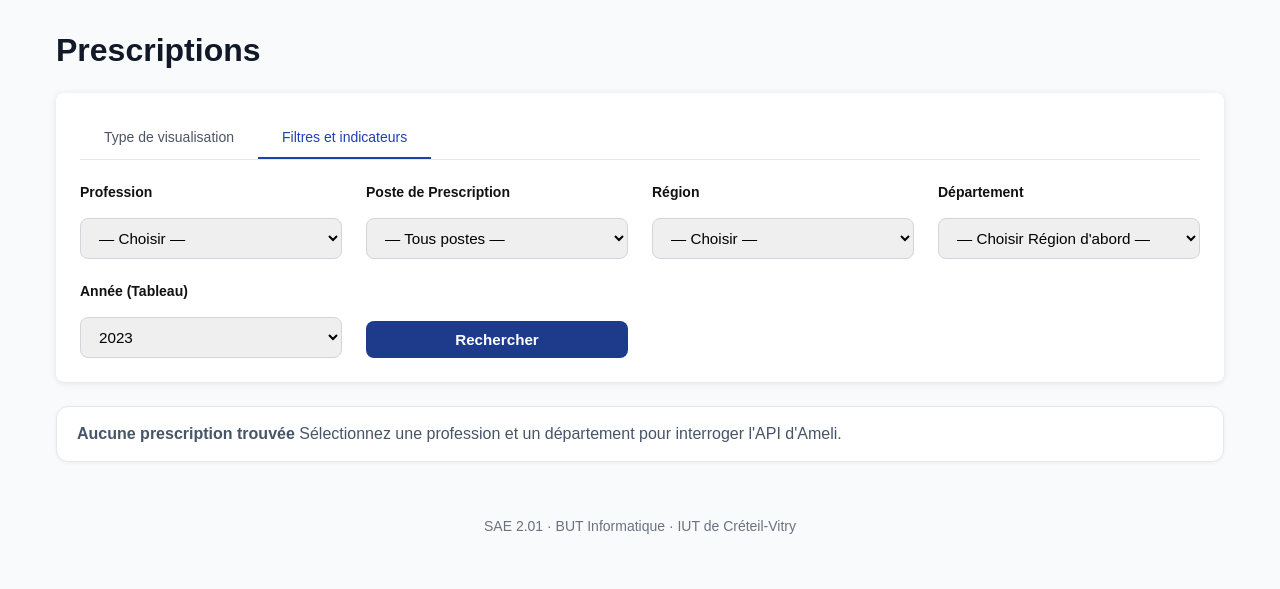
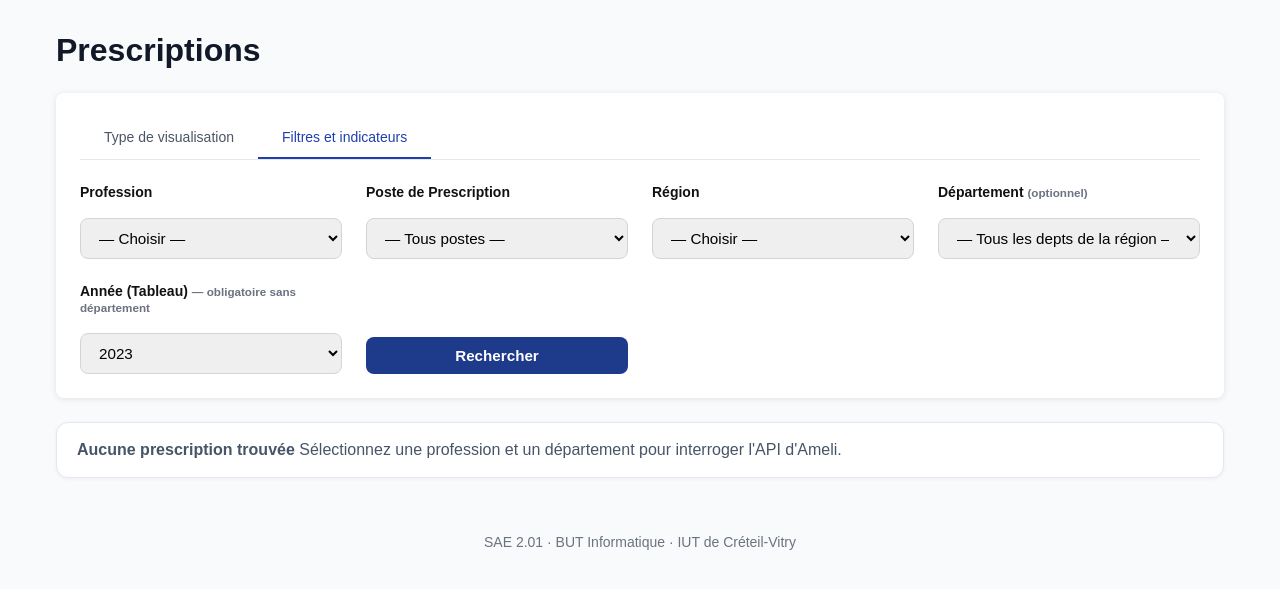
Before and after one commit to simon-jamain/SAE201-App, a Flask app: page /medicaments in a window 1280 px wide, after a click on "Filtres et indicateurs". Shown: the part 140-729 px from the top of the page. Run offline with Flask 3, Linux system fonts and the light colour scheme; data that the repository does not hold is empty.

Commit message:
Ajout dans la selection tout dep et tout année

```diff
--- a/controllers/dashboard.py
+++ b/controllers/dashboard.py
@@ -1,4 +1,5 @@
 from flask import Blueprint, render_template, request
+from concurrent.futures import ThreadPoolExecutor, as_completed
 from models.db import Session
 from models.dimensions import ProfessionSante, Departement, Region, PostePrescription
 from services.ameli_api import AmeliAPI
@@ -33,60 +34,121 @@ def medicaments():
         profession_id  = request.args.get("profession_id",  type=int)
         departement_id = request.args.get("departement_id", type=int)
         region_id      = request.args.get("region_id",      type=int)
-        annee          = request.args.get("annee",           type=int, default=2023)
+        annee          = request.args.get("annee",           type=int)
         poste_id       = request.args.get("poste_id",       type=int)
 
-        # Formulaire non soumis
-        if not all([profession_id, departement_id]):
+        # Formulaire non soumis : seule la profession est obligatoire
+        if not profession_id:
             return render_template("prescription.html",
                                    regions=regions, professions=professions, postes=postes)
 
         prof  = session.get(ProfessionSante, profession_id)
-        dept  = session.get(Departement, departement_id)
+        dept  = session.get(Departement, departement_id) if departement_id else None
+        reg   = session.get(Region, region_id) if region_id else None
         poste = session.get(PostePrescription, poste_id) if poste_id else None
 
-        code_dept = str(dept.code).strip()
+        # ---------------------------------------------------------------
+        # LOGIQUE MODES :
+        #   Mode A — Département sélectionné  → toutes les années,
+        #                                        tableau : Année | Poste | Volume | Montant
+        #   Mode B — Région seulement          → une année obligatoire,
+        #                                        tableau : Département | Poste | Volume | Montant
+        # ---------------------------------------------------------------
+        if dept:
+            # MODE A : un seul département
+            # → année optionnelle : si choisie on filtre, sinon toutes les années
+            mode               = "dept"
+            depts_a_interroger = [dept]
+            annee_filtre_tab   = annee  # None = toutes les années
+        elif reg:
+            # MODE B : région entière, une année obligatoire
+            mode = "region"
+            if not annee:
+                return render_template("prescription.html",
+                                       regions=regions, professions=professions, postes=postes,
+                                       erreur_filtre="Veuillez sélectionner une année pour afficher les données par département.")
+            annee_filtre_tab = annee
+            depts_a_interroger = (
+                session.query(Departement)
+                .filter(Departement.region_id == reg.id)
+                .order_by(Departement.code)
+                .all()
+            )
+        else:
+            return render_template("prescription.html",
+                                   regions=regions, professions=professions, postes=postes,
+                                   erreur_filtre="Veuillez sélectionner au moins une région.")
 
-        where_tableau = f"annee=date'{annee}' AND departement=\"{code_dept}\" AND profession_sante=\"{prof.libelle}\""
-        where_courbe  = f"departement=\"{code_dept}\" AND profession_sante=\"{prof.libelle}\""
+        def _requete_dept(d):
+            """Effectue les deux requêtes API pour un département donné."""
+            code = str(d.code).strip()
+            where_tab = f'profession_sante="{prof.libelle}" AND departement="{code}"'
+            where_evo = f'profession_sante="{prof.libelle}" AND departement="{code}"'
 
-        if poste:
-            where_tableau += f' AND poste_prescription="{poste.id}"'
-            where_courbe  += f' AND poste_prescription="{poste.id}"'
+            # Filtre année si défini (obligatoire en mode région, optionnel en mode département)
+            if annee_filtre_tab:
+                where_tab += f" AND annee=date'{annee_filtre_tab}'"
+            if poste:
+                where_tab += f' AND poste_prescription="{poste.id}"'
+                where_evo += f' AND poste_prescription="{poste.id}"'
 
-        donnees_api = api._requete("prescriptions", {
-            "select": "annee, poste_prescription, libelle_poste_prescription, montant_total_prescription_integer, montant_moyen_prescription_integer",
-            "where":  where_tableau,
-            "limit":  100
-        })
+            tab = api._requete("prescriptions", {
+                "select": "annee, poste_prescription, libelle_poste_prescription, "
+                          "montant_total_prescription_integer, montant_moyen_prescription_integer",
+                "where": where_tab,
+                "limit": 200,
+            })
+            evo = api._requete("prescriptions", {
+                "select": "annee, montant_total_prescription_integer, montant_moyen_prescription_integer",
+                "where": where_evo,
+                "limit": 100,
+            })
+            return d, tab, evo
 
-        donnees_evolution = api._requete("prescriptions", {
-            "select": "annee, montant_total_prescription_integer, montant_moyen_prescription_integer",
-            "where":  where_courbe,
-            "limit":  100
-        })
+        # Requêtes parallèles (1 thread par département, max 10 simultanés)
+        tous_tab, tous_evo = [], []
+        with ThreadPoolExecutor(max_workers=min(10, len(depts_a_interroger))) as executor:
+            futures = {executor.submit(_requete_dept, d): d for d in depts_a_interroger}
+            for future in as_completed(futures):
+                dept_obj, tab, evo = future.result()
+                if tab:
+                    for row in tab:
+                        row["_dept_obj"] = dept_obj   # on attache le département à chaque ligne
+                    tous_tab.extend(tab)
+                if evo: tous_evo.extend(evo)
 
-        if donnees_api is None or donnees_evolution is None:
+        if not tous_tab and not tous_evo:
             return render_template("erreur.html", type="api",
                 message="L'API data.ameli.fr n'a pas répondu ou aucun résultat ne correspond."), 503
 
+        # Agrégation des résultats tableau
         resultats = []
-        for r in donnees_api:
+        for r in tous_tab:
             annee_brute = r.get("annee")
+            annee_val   = int(annee_brute[:4]) if annee_brute else (annee or 0)
+            dept_obj    = r.get("_dept_obj")
             resultats.append({
-                "annee":            int(annee_brute[:4]) if annee_brute else annee,
+                "annee":            annee_val,
+                "departement_code": dept_obj.code    if dept_obj else "",
+                "departement_nom":  dept_obj.libelle if dept_obj else "",
                 "poste":            r.get("libelle_poste_prescription") or "Inconnu",
                 "nb_prescriptions": r.get("montant_moyen_prescription_integer") or 0,
-                "montant_total":    r.get("montant_total_prescription_integer") or 0
+                "montant_total":    r.get("montant_total_prescription_integer") or 0,
             })
-        resultats.sort(key=lambda x: x["annee"])
 
+        # Tri : Mode A → par année ; Mode B → par département
+        if mode == "dept":
+            resultats.sort(key=lambda x: x["annee"])
+        else:
+            resultats.sort(key=lambda x: (x["departement_code"], x["poste"]))
+
+        # Agrégation de l'évolution (graphique)
         evolution_dict = {}
-        for r in donnees_evolution:
+        for r in tous_evo:
             annee_brute = r.get("annee")
-            annee_key   = int(annee_brute[:4]) if annee_brute else annee
+            annee_key   = int(annee_brute[:4]) if annee_brute else (annee or 0)
             if annee_key not in evolution_dict:
-                evolution_dict[annee_key] = {"annee": annee_key, "nb_prescriptions": 0, "montant_total": 0}
+                evolution_dict[annee_key] = {"annee": annee_key, "nb_prescriptions": 0, "montant_total": 0.0}
             evolution_dict[annee_key]["nb_prescriptions"] += int(r.get("montant_moyen_prescription_integer") or 0)
             evolution_dict[annee_key]["montant_total"]    += float(r.get("montant_total_prescription_integer") or 0)
 
@@ -97,7 +159,10 @@ def medicaments():
 
         return render_template("prescription.html",
                                regions=regions, professions=professions, postes=postes,
-                               prof=prof, dept=dept, annee=annee,
+                               prof=prof, dept=dept, reg=reg,
+                               depts_interroges=depts_a_interroger,
+                               mode=mode,
+                               annee=annee,
                                poste_id=poste_id, poste=poste,
                                resultats=resultats, evolution=evolution,
                                total_boites=total_boites, total_montant=total_montant)
--- a/templates/prescription.html
+++ b/templates/prescription.html
@@ -53,19 +60,26 @@
         </div>
 
         <div class="filter-group">
-          <label>Département</label>
-          <select name="departement_id" id="pp-dept" required>
+          <label>Département <small style="color:#6b7280;">(optionnel)</small></label>
+          <select name="departement_id" id="pp-dept">
             {% if dept %}
+            <option value="">— Tous les depts de la région —</option>
             <option value="{{ dept.id }}" selected>{{ dept.code }} – {{ dept.libelle }}</option>
             {% else %}
-            <option value="">— Choisir Région d'abord —</option>
+            <option value="">— Tous les depts de la région —</option>
             {% endif %}
           </select>
         </div>
 
-        <div class="filter-group">
-          <label>Année (Tableau)</label>
-          <select name="annee" required>
+        <div class="filter-group" id="filtre-annee-groupe">
+          <label>
+            Année (Tableau)
+            <small id="annee-hint" style="color:#6b7280; display:none;">
+              — obligatoire sans département
+            </small>
+          </label>
+          <select name="annee" id="filtre-annee">
+            <option value="" {% if not annee %}selected{% endif %}>— Toutes les années —</option>
             {% for a in range(2023, 2018, -1) %}
             <option value="{{ a }}" {% if annee == a %}selected{% endif %}>{{ a }}</option>
             {% endfor %}
@@ -89,8 +110,12 @@
     <div class="mc-val" style="font-size:15px; font-weight:600;">{{ prof.libelle }}</div>
   </div>
   <div class="metric-card">
-    <div class="mc-label">Département</div>
+    <div class="mc-label">Territoire</div>
+    {% if dept %}
     <div class="mc-val" style="font-size:15px; font-weight:600;">{{ dept.code }} – {{ dept.libelle }}</div>
+    {% elif reg %}
+    <div class="mc-val" style="font-size:15px; font-weight:600;">{{ reg.libelle }} ({{ depts_interroges|length }} depts)</div>
+    {% endif %}
   </div>
   {% if poste %}
   <div class="metric-card">
@@ -113,7 +138,11 @@
     <table>
       <thead>
         <tr>
+          {% if mode == 'region' %}
+          <th>Département</th>
+          {% else %}
           <th>Année</th>
+          {% endif %}
           <th>Poste de Prescription</th>
           <th>Volume Moyen</th>
           <th>Montant Total</th>
@@ -204,7 +237,7 @@
     r.addEventListener("change", async (e) => {
       const id = e.target.value;
       d.innerHTML = '<option value="">— Tous les départements —</option>';
-      if (!id) return;
+      if (!id) return;  // si pas de région → option "tous" suffit
       try {
         const res = await fetch(`${BASE_URL}/api/departements/${id}`);
         if (!res.ok) throw new Error("Erreur de récupération");
@@ -224,6 +257,54 @@
 
   setupCascade("pp-region", "pp-dept");
 
+  // Gestion du filtre Année selon le mode
+  // Mode A (département choisi) → année OPTIONNELLE : option "Toutes les années" présente
+  // Mode B (région seule)       → année OBLIGATOIRE : option "Toutes les années" absente, 2023 pré-sélectionné
+  function updateAnneeFiltre() {
+    const deptSel     = document.getElementById("pp-dept");
+    const anneeHint   = document.getElementById("annee-hint");
+    const anneeSelect = document.getElementById("filtre-annee");
+    if (!deptSel || !anneeSelect) return;
+
+    const hasDept = deptSel.value && deptSel.value !== "";
+    const optTout = anneeSelect.querySelector('option[value=""]');
+
+    if (hasDept) {
+      // Mode A : département → "Toutes les années" disponible
+      if (!optTout) {
+        const o = document.createElement("option");
+        o.value = "";
+        o.textContent = "— Toutes les années —";
+        anneeSelect.insertBefore(o, anneeSelect.firstChild);
+      }
+      if (anneeHint) anneeHint.style.display = "none";
+    } else {
+      // Mode B : région seule → retirer l'option "Toutes les années", forcer une année
+      if (optTout) optTout.remove();
+      if (anneeHint) anneeHint.style.display = "inline";
+      // Si aucune année sélectionnée, pré-sélectionner 2023
+      if (!anneeSelect.value) anneeSelect.value = "2023";
+    }
+  }
+
+  // Écouter les changements du select département
+  const ppDeptSelect = document.getElementById("pp-dept");
+  if (ppDeptSelect) {
+    ppDeptSelect.addEventListener("change", updateAnneeFiltre);
+  }
+  // Écouter aussi le changement de région (qui vide le département)
+  const ppRegionSelect = document.getElementById("pp-region");
+  if (ppRegionSelect) {
+    ppRegionSelect.addEventListener("change", () => {
+      // Après le remplissage du select département par la cascade, on recalcule
+      setTimeout(updateAnneeFiltre, 100);
+    });
+  }
+  // Init au chargement de la page
+  updateAnneeFiltre();
+
+
+
   function switchViz(prefix, type, btn) {
     document.querySelectorAll(`#${prefix}-tab, #${prefix}-graph`).forEach(v => v.classList.remove("active"));
     document.getElementById(`${prefix}-${type}`).classList.add("active");
```
Also changed, not shown: other parts of templates/prescription.html (+21 -3 lines).
